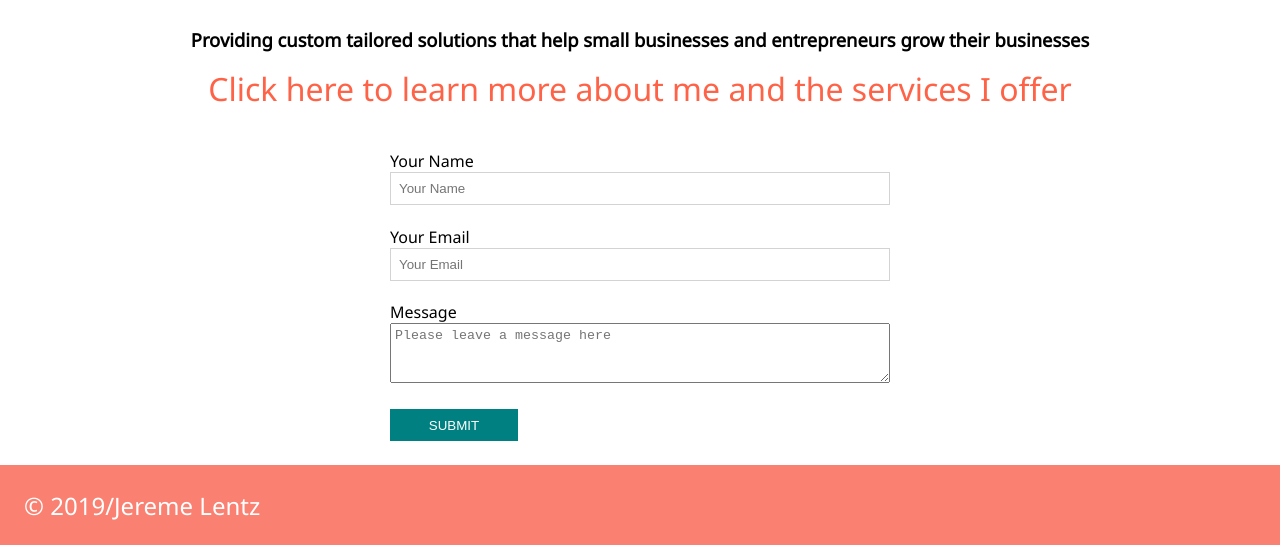
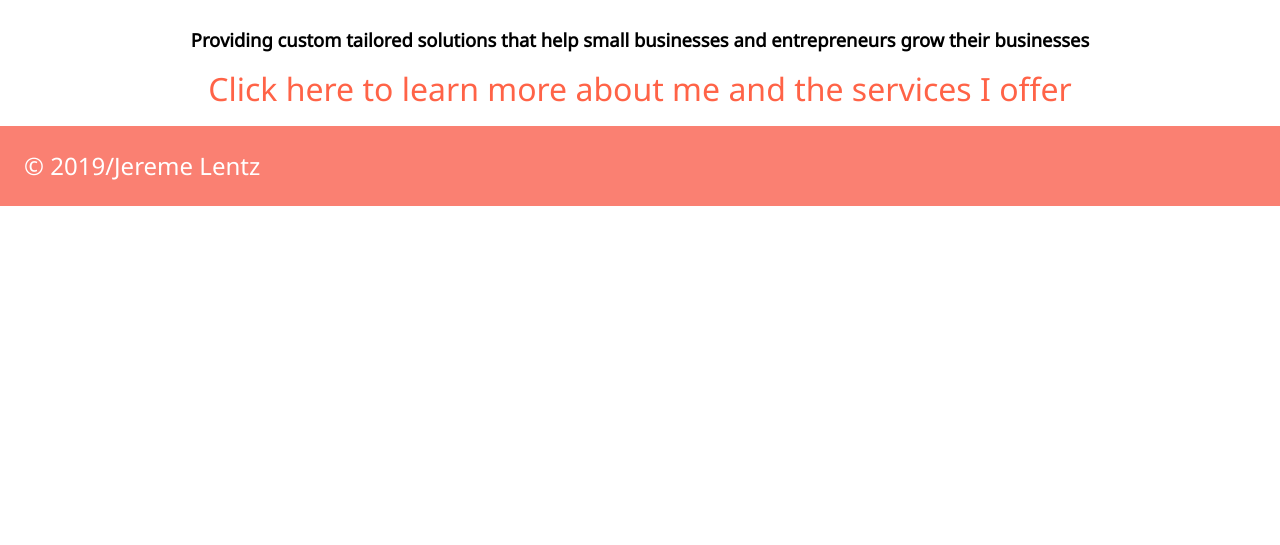
Before and after one commit to jeremel/jlentz, a Gatsby site: page / in a window 1280 px wide. Shown: the part 948-1493 px from the top of the page. After the commit the page ends 1154 px from the top, so only its background shows below. Built offline with nearby package versions, Linux system fonts and the light colour scheme; Gatsby itself is replaced by a stand-in of ours.

Commit message:
Remove the form until I have time to figure out how it works.

```diff
--- a/src/components/layout.js
+++ b/src/components/layout.js
@@ -3,7 +3,6 @@ import PropTypes from "prop-types"
 import { StaticQuery, graphql } from "gatsby"
 import styled from "styled-components"
 import Header from "./header"
-import Form from "./Form"
 import Footer from "./Footer"
 import './global.css'
 
@@ -29,7 +28,6 @@ const Layout = ({ children }) => (
         <div>
           <main>{children}</main>
         </div>
-        <Form />
         <Footer />
       </LayoutWrapper>
     )}
```
